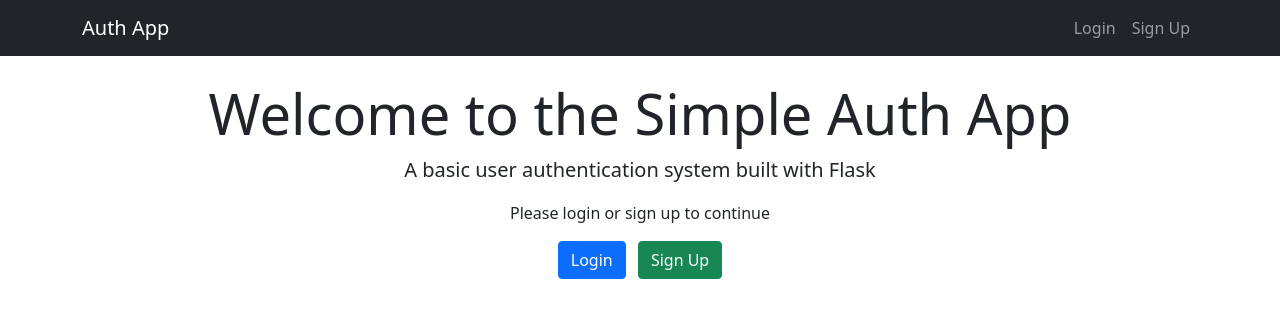
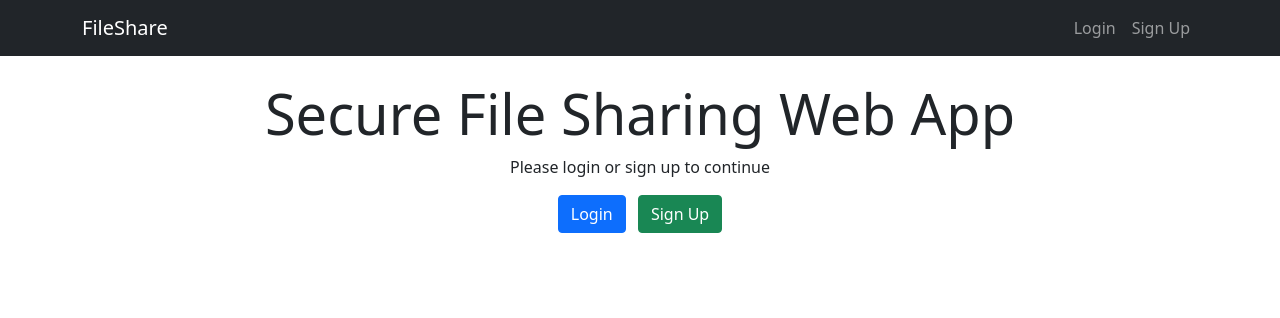
Before and after one commit to GobblerGang/PyClient, a Flask app: page / in a window 1280 px wide. Shown: the top 318 px of the page. Run offline with Flask 3, Linux system fonts and the light colour scheme.

Commit message:
update folder structure

```diff
--- /dev/null
+++ b/extensions/__init__.py
@@ -0,0 +1 @@
+# This file marks the extensions package.
--- /dev/null
+++ b/models/__init__.py
@@ -0,0 +1 @@
+# This file marks the models package.
--- a/models.py
+++ b/models/models.py
@@ -1,7 +1,7 @@
 from datetime import datetime
 from flask_sqlalchemy import SQLAlchemy
 from flask_login import UserMixin
-from extensions import db
+from extensions.extensions import db
 
 # Association table for file sharing
 file_shares = db.Table('file_shares',
--- /dev/null
+++ b/routes/__init__.py
@@ -0,0 +1 @@
+# This file marks the routes package.
--- a/routes.py
+++ b/routes/routes.py
@@ -6,9 +6,9 @@ bp = Blueprint('main', __name__)
 def index():
     return render_template('index.html')
 
-from auth_routes import bp_auth
-from dashboard_routes import bp_dashboard
-from file_routes import bp_file
+from routes.auth_routes import bp_auth
+from routes.dashboard_routes import bp_dashboard
+from routes.file_routes import bp_file
 
 def register_blueprints(app):
     app.register_blueprint(bp)
--- a/templates/base.html
+++ b/templates/base.html
@@ -3,13 +3,13 @@
 <head>
     <meta charset="UTF-8">
     <meta name="viewport" content="width=device-width, initial-scale=1.0">
-    <title>{% block title %}{% endblock %} - Simple Auth App</title>
+    <title>{% block title %}{% endblock %} - Secure File Sharing Web</title>
     <link href="https://cdn.jsdelivr.net/npm/bootstrap@5.1.3/dist/css/bootstrap.min.css" rel="stylesheet">
 </head>
 <body>
     <nav class="navbar navbar-expand-lg navbar-dark bg-dark">
         <div class="container">
-            <a class="navbar-brand" href="{{ url_for('main.index') }}">Auth App</a>
+            <a class="navbar-brand" href="{{ url_for('main.index') }}">FileShare</a>
             <div class="navbar-nav">
                 {% if current_user.is_authenticated %}
                     <a class="nav-link" href="{{ url_for('dashboard.dashboard') }}">Dashboard</a>
--- a/templates/index.html
+++ b/templates/index.html
@@ -4,8 +4,7 @@
 
 {% block content %}
 <div class="text-center">
-    <h1 class="display-4">Welcome to the Simple Auth App</h1>
-    <p class="lead">A basic user authentication system built with Flask</p>
+    <h1 class="display-4">Secure File Sharing Web App</h1>
     {% if current_user.is_authenticated %}
         <p>You are logged in as {{ current_user.username }}</p>
         <a href="{{ url_for('dashboard') }}" class="btn btn-primary">Go to Dashboard</a>
--- /dev/null
+++ b/utils/__init__.py
@@ -0,0 +1 @@
+# This file marks the utils package.
--- a/key_utils.py
+++ b/utils/key_utils.py
@@ -2,7 +2,7 @@ import base64
 import json
 from cryptography.hazmat.primitives.asymmetric import ed25519, x25519
 from cryptography.hazmat.primitives import serialization
-from crypto_utils import CryptoUtils
+from utils.crypto_utils import CryptoUtils
 
 def b64e(b):
     return base64.b64encode(b).decode()
```
Also changed, not shown: app.py (+6 -3 lines), routes/auth_routes.py (renamed from auth_routes.py, +4 -4 lines), routes/file_routes.py (renamed from file_routes.py, +4 -4 lines), extensions/extensions.py (renamed from extensions.py), routes/dashboard_routes.py (renamed from dashboard_routes.py), utils/crypto_utils.py (line endings or trailing spaces).
